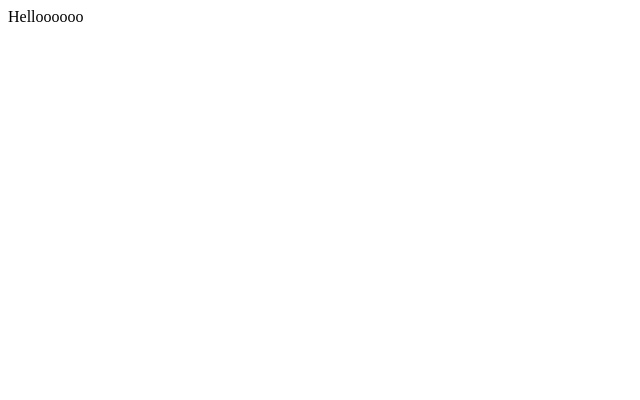
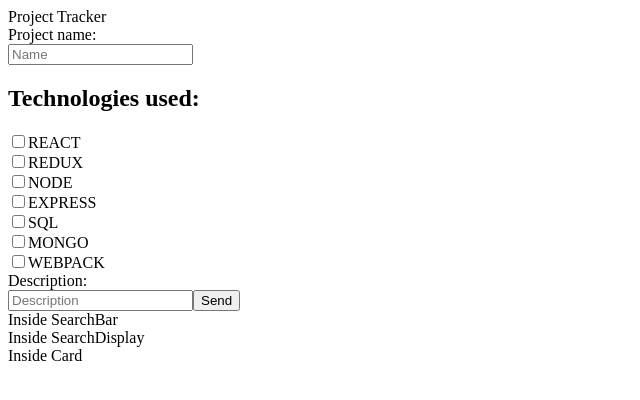
Before and after one commit to matthewhuang24/Space, a React app: page / in a window 1280 px wide. Shown: the top 400 px of the page, without its empty margins (0-640 px from the left). Built offline with nearby package versions, Linux system fonts and the light colour scheme.

Commit message:
for complete - need to create post request to server

```diff
--- a/client/App.js
+++ /dev/null
@@ -1,8 +0,0 @@
-import React, { useState, useEffect } from 'react';
-// import { render } from 'react-dom';
-
-const App = () => {
-  return <div>Helloooooo</div>;
-};
-
-export default App;
--- /dev/null
+++ b/client/App.jsx
@@ -0,0 +1,16 @@
+import React, { useState, useEffect } from 'react';
+// import { render } from 'react-dom';
+
+import Input from './components/Input.jsx';
+import CardsDisplay from './components/CardsDisplay.jsx';
+
+const App = () => {
+  return (
+    <div>Project Tracker
+      <Input />
+      <CardsDisplay />
+    </div>
+  )
+};
+
+export default App;
--- /dev/null
+++ b/client/components/Card.jsx
@@ -0,0 +1,9 @@
+import React, {useState, useEffect} from 'react';
+
+const Card = () => {
+  return (
+		<div>Inside Card</div>
+	)
+}
+
+export default Card;
--- /dev/null
+++ b/client/components/CardsDisplay.jsx
@@ -0,0 +1,15 @@
+import React, { useState, useEffect } from 'react';
+
+import SearchBar from './SearchBar.jsx';
+import SearchDisplay from './SearchDisplay.jsx';
+
+const CardsDisplay = () => {
+  return (
+  <div>
+    <SearchBar />
+    <SearchDisplay />
+  </div>
+  )
+}
+
+export default CardsDisplay;
--- /dev/null
+++ b/client/components/Input.jsx
@@ -0,0 +1,180 @@
+import React, {useState, useEffect} from 'react';
+
+const Input = () => {
+
+  const [ name, setName ] = useState('');
+  const [ technology, setTechnology ] = useState('');
+  const [ description, setDescription ] = useState('');
+
+  const technologyTypes = [
+    'react',
+    'redux',
+    'node',
+    'express',
+    'sql',
+    'mongo',
+    'webpack'
+  ]
+
+  const [checkedState, setCheckedState] = useState(
+    new Array(technologyTypes.length).fill(false)
+  );
+
+  const techCheckboxes = [];
+
+  const handleChange = (position) => {
+    const updatedCheckedState = checkedState.map((item, index) =>
+    index === position ? !item : item
+    );
+    setCheckedState(updatedCheckedState);
+  };
+
+  for (let i = 0; i < technologyTypes.length; i++) {
+    const tech = technologyTypes[i];
+    techCheckboxes.push(
+      <div>
+        <input type='checkbox' name={tech} index={i} value={tech} onChange={() => handleChange(i)}/>
+        <label for={tech}>{tech.toUpperCase()}</label>
+      </div>
+    )
+  }
+
+  const sendCard = () => {
+    // push the checkbox values to array for technology
+    const arrayToSend = [];
+    for (let i = 0; i < technologyTypes.length; i++) {
+      if (checkedState[i]) {
+        arrayToSend.push(technologyTypes[i])
+      }
+    }
+
+    console.log(arrayToSend);
+
+    fetch('/projects', { //change after meetup
+      method: 'POST',
+      headers: {
+        'Content-Type' : 'application/json'
+      },
+      body: JSON.stringify({
+        'name': name,
+        'technology': arrayToSend,
+        'description': description
+      })
+    })
+  }
+
+  return (
+    <div>
+      <div>Project name:</div>
+      <input value={name} onChange={e => setName(e.target.value)} placeholder='Name'></input> <br/>
+      {/* <input value={technology} placeholder='Technology'></input> */}
+      <h2>Technologies used:</h2>
+      <div id='checkboxes'>
+
+        {techCheckboxes}
+
+      </div>
+      <div>Description:</div>
+      <input value={description} onChange={e => setDescription(e.target.value)} placeholder='Description'></input>
+      <button onClick={sendCard}>Send</button>
+    </div>
+
+
+  )
+
+}
+
+export default Input;
+
+
+//function myFunction(value) {
+//   var checkBox = document.getElementById(value);
+//   var text = document.getElementById("text");
+//   if (checkBox.checked == true){
+//     text.style.display = "block";
+
+//   } else {
+//      text.style.display = "none";
+//   }
+// }
+
+// const [ front, setFront ] = useState('');
+
+{/* <div className='two'>
+<h2>Add Words/Terms</h2>
+
+<input placeholder='Enter your Word/Term here...' value={front} onChange={e => setFront(e.target.value)}></input>
+<input placeholder='Translation' value={definition} onChange={e => setDefinition(e.target.value)}></input>
+<button onClick={saveCard}>Create</button>
+
+</div> */}
+
+//EXAMPLE
+
+// import { useState } from "react";
+// import { toppings } from "./utils/toppings";
+// import "./styles.css";
+
+// const getFormattedPrice = (price) => `$${price.toFixed(2)}`;
+
+// export default function App() {
+//   const [checkedState, setCheckedState] = useState(
+//     new Array(toppings.length).fill(false)
+//   );
+
+//   const [total, setTotal] = useState(0);
+
+//   const handleOnChange = (position) => {
+//     const updatedCheckedState = checkedState.map((item, index) =>
+//       index === position ? !item : item
+//     );
+
+//     setCheckedState(updatedCheckedState);
+
+//     const totalPrice = updatedCheckedState.reduce(
+//       (sum, currentState, index) => {
+//         if (currentState === true) {
+//           return sum + toppings[index].price;
+//         }
+//         return sum;
+//       },
+//       0
+//     );
+
+//     setTotal(totalPrice);
+//   };
+
+//   return (
+//     <div className="App">
+//       <h3>Select Toppings</h3>
+//       <ul className="toppings-list">
+//         {toppings.map(({ name, price }, index) => {
+//           return (
+//             <li key={index}>
+//               <div className="toppings-list-item">
+//                 <div className="left-section">
+//                   <input
+//                     type="checkbox"
+//                     id={`custom-checkbox-${index}`}
+//                     name={name}
+//                     value={name}
+//                     checked={checkedState[index]}
+//                     onChange={() => handleOnChange(index)}
+//                   />
+//                   <label htmlFor={`custom-checkbox-${index}`}>{name}</label>
+//                 </div>
+//                 <div className="right-section">{getFormattedPrice(price)}</div>
+//               </div>
+//             </li>
+//           );
+//         })}
+//         <li>
+//           <div className="toppings-list-item">
+//             <div className="left-section">Total:</div>
+//             <div className="right-section">{getFormattedPrice(total)}</div>
+//           </div>
+//         </li>
+//       </ul>
+//     </div>
+//   );
+// }
--- /dev/null
+++ b/client/components/SearchBar.jsx
@@ -0,0 +1,11 @@
+import React, {useState, useEffect} from 'react';
+
+//GET REQUEST TO /projects
+
+const SearchBar = () => {
+  return (
+    <div>Inside SearchBar</div>
+  )
+}
+
+export default SearchBar;
--- /dev/null
+++ b/client/components/SearchDisplay.jsx
@@ -0,0 +1,13 @@
+import React, {useState, useEffect} from 'react';
+
+import Card from './Card.jsx';
+
+const SearchDisplay = () => {
+  return (
+    <div>Inside SearchDisplay
+      <Card />
+    </div>
+  )
+}
+
+export default SearchDisplay;
--- /dev/null
+++ b/client/components/styles.css
@@ -0,0 +1,10 @@
+html {
+  /* box-sizing: border-box; */
+  font: 100% 'Source Sans Pro', sans-serif;
+  color: rgb(55, 55, 55);
+}
+
+#checkboxes {
+  display: flex;
+  flex-direction: row;
+}
--- a/client/index.js
+++ b/client/index.js
@@ -1,5 +1,5 @@
 import React from 'react';
 import { render } from 'react-dom';
-import App from './App';
+import App from './App.jsx';
 
 render(<App />, document.querySelector('#root'));
--- a/index.html
+++ b/index.html
@@ -4,7 +4,7 @@
   <meta charset="UTF-8">
   <meta http-equiv="X-UA-Compatible" content="IE=edge">
   <meta name="viewport" content="width=device-width, initial-scale=1.0">
-  <title>Document</title>
+  <title>Project Tracker</title>
 </head>
 <body>
   <div id='root'></div>
--- a/webpack.config.js
+++ b/webpack.config.js
@@ -12,7 +12,9 @@ module.exports = {
   module: {
     rules: [
       {
-        test: /\.js/,
+        //added .jsx to webpack
+        test: /\.jsx?/,
+        exclude: /node_modules/,
         use: {
           loader: 'babel-loader',
           options: {
@@ -24,6 +26,11 @@ module.exports = {
         test: /\.css/,
         use: [MiniCssExtractPlugin.loader, 'css-loader'],
       },
+      // {
+      //   test: /scss$/,
+      //   exclude: /node_modules/,
+      //   loaders: ['style-loader', 'css-loader', 'sass-loader'],
+      // }, //we added this for sass
     ],
   },
   devServer: {
```
